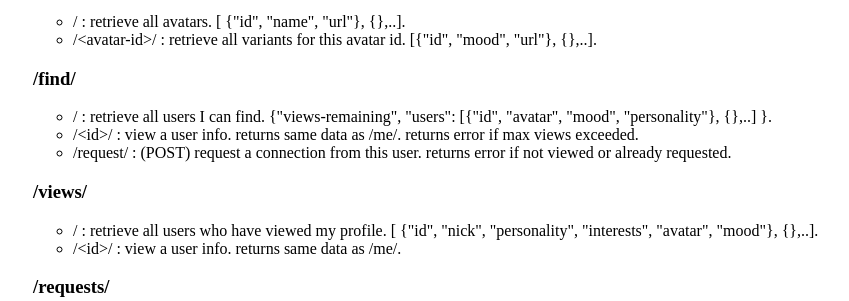
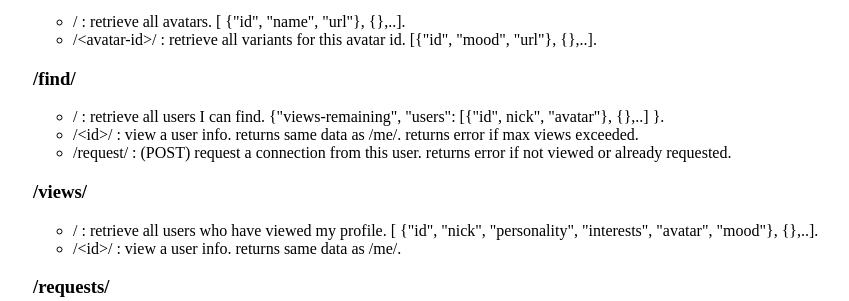
Before and after one commit to shubhamDev73/find-me-server, a Django app: page /docs/ in a window 1280 px wide. Shown: the part 774-1075 px from the top of the page, without its empty margins (15-864 px from the left). Run offline with Django 3.2, Linux system fonts and the light colour scheme; parts of the project's set-up code (start-up, migrations or seed data) failed here and were passed over.

Commit message:
Made find and requests users same

```diff
--- a/backend/templates/docs.html
+++ b/backend/templates/docs.html
@@ -52,7 +52,7 @@
 
 			<h3>/find/</h3>
 			<ul>
-				<li>/ : retrieve all users I can find. {"views-remaining", "users": [{"id", "avatar", "mood", "personality"}, {},..] }.</li>
+				<li>/ : retrieve all users I can find. {"views-remaining", "users": [{"id", nick", "avatar"}, {},..] }.</li>
 				<li>/&lt;id&gt;/ : view a user info. returns same data as /me/. returns error if max views exceeded.</li>
 				<li>/request/ : (POST) request a connection from this user. returns error if not viewed or already requested.</li>
 			</ul>
--- a/backend/views.py
+++ b/backend/views.py
@@ -200,7 +200,7 @@ def avatars(request, pk):
 @require_GET
 def find(request):
     return {
-        "users": [{**access.other.get_partial_info(), **{"id": access.id}} for access in Access.objects.filter(active=True).filter(me=request.profile).filter(connected=False)],
+        "users": [{**access.other.get_basic_info(), **{"id": access.id}} for access in Access.objects.filter(active=True).filter(me=request.profile).filter(connected=False)],
         "views-remaining": MAX_PROFILE_VIEWS - Access.objects.filter(active=True).filter(me=request.profile).filter(viewed=True).count(),
     }
 
```
